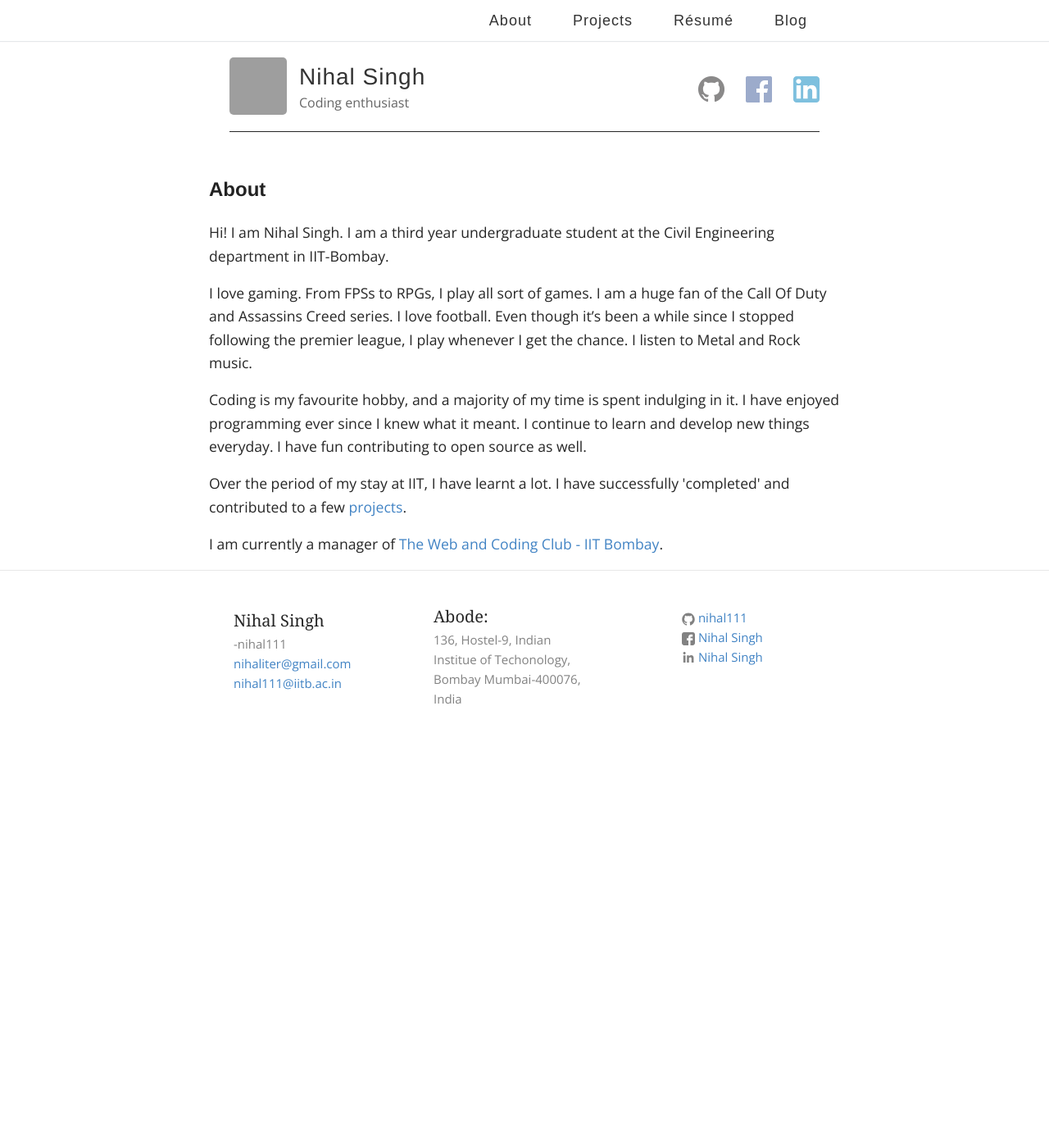
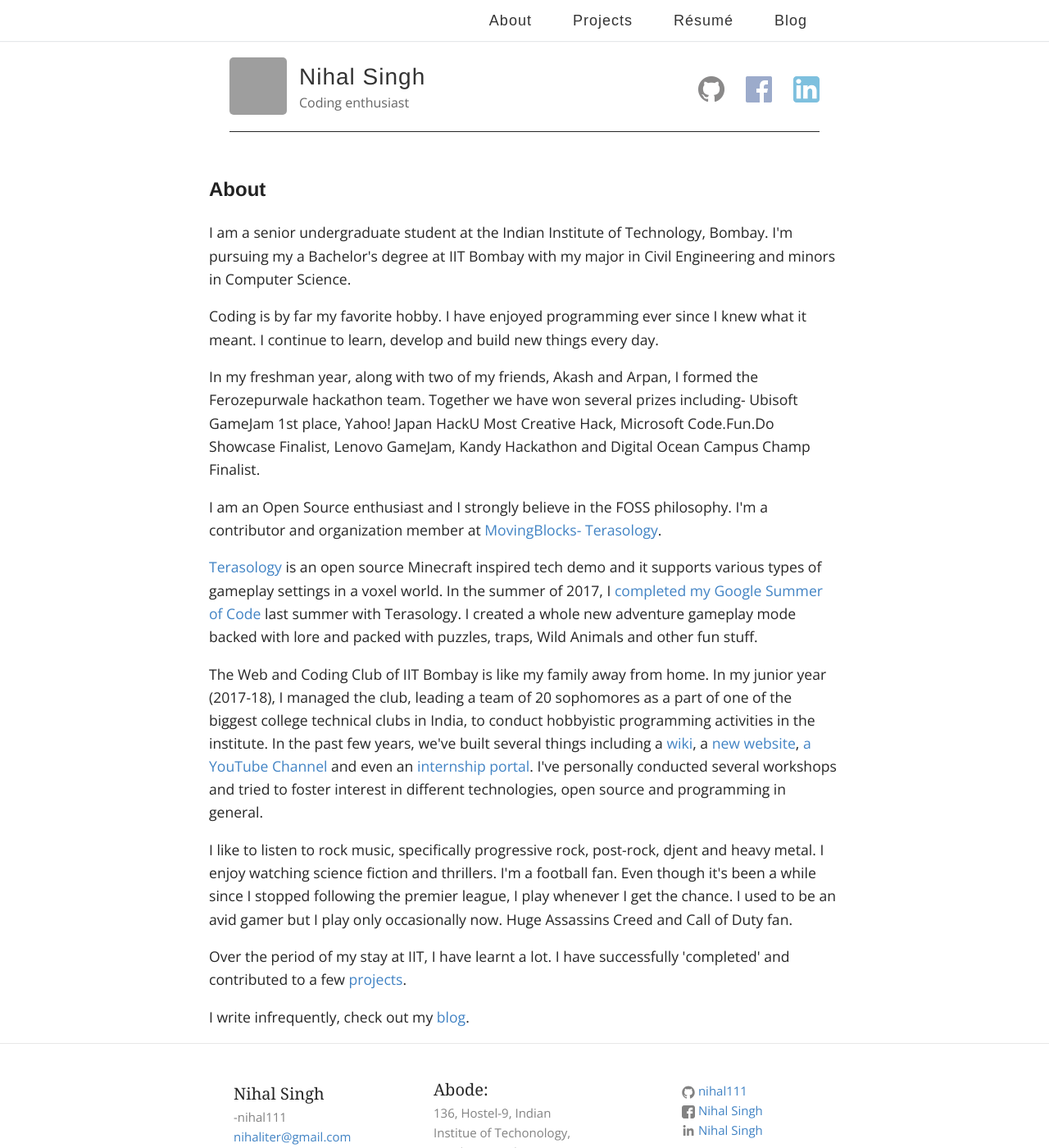
Before and after one commit to nihal111/nihal111.github.io, a Jekyll site: the page built from index.html, in a window 1280 px wide and 1400 px high. Shown: the whole window at 82% size. Built offline with Jekyll 4.4.1, drawn with Linux system fonts in a browser that asks for light colours; some web fonts are replaced; grey boxes are pictures that could not be loaded.

Commit message:
Changed about at long last

```diff
--- a/index.html
+++ b/index.html
@@ -4,17 +4,26 @@ title : About
 header: True
 ---
 
- <article>
-			<h2>About</h2>
+<article>
+<h2>About</h2>
 
-<p>Hi! I am Nihal Singh. I am a third year undergraduate student at the Civil Engineering department in IIT-Bombay.</p>
 
-<p>I love gaming. From FPSs to RPGs, I play all sort of games. I am a huge fan of the Call Of Duty and Assassins Creed series. I love football. Even though it’s been a while since I stopped following the premier league, I play whenever I get the chance. I listen to Metal and Rock music.</p>
+<p>I am a senior undergraduate student at the Indian Institute of Technology, Bombay. I'm pursuing my a Bachelor's degree at IIT Bombay with my major in Civil Engineering and minors in Computer Science.</p>
 
-<p>Coding is my favourite hobby, and a majority of my time is spent indulging in it. I have enjoyed programming ever since I knew what it meant. I continue to learn and develop new things everyday. I have fun contributing to open source as well.</p>
+<p>Coding is by far my favorite hobby. I have enjoyed programming ever since I knew what it meant. I continue to learn, develop and build new things every day.</p>
+
+<p>In my freshman year, along with two of my friends, Akash and Arpan, I formed the Ferozepurwale hackathon team. Together we have won several prizes including- Ubisoft GameJam 1st place, Yahoo! Japan HackU Most Creative Hack, Microsoft Code.Fun.Do Showcase Finalist, Lenovo GameJam, Kandy Hackathon and Digital Ocean Campus Champ Finalist.</p>
+
+<p>I am an Open Source enthusiast and I strongly believe in the FOSS philosophy. I'm a contributor and organization member at <a href="https://github.com/MovingBlocks/Terasology">MovingBlocks- Terasology</a>.</p>
+
+<p><a href="http://terasology.org/">Terasology</a> is an open source Minecraft inspired tech demo and it supports various types of gameplay settings in a voxel world. In the summer of 2017, I <a href="/2017/08/15/GSoC-wrap-up.html">completed my Google Summer of Code</a> last summer with Terasology. I created a whole new adventure gameplay mode backed with lore and packed with puzzles, traps, Wild Animals and other fun stuff.</p>
+
+<p>The Web and Coding Club of IIT Bombay is like my family away from home. In my junior year (2017-18), I managed the club, leading a team of 20 sophomores as a part of one of the biggest college technical clubs in India, to conduct hobbyistic programming activities in the institute. In the past few years, we've built several things including a <a href="https://wncc-iitb.org/wiki">wiki</a>, a <a href="http://wncc-iitb.org/">new website</a>, <a href="https://www.youtube.com/channel/UCs3x_XxwScIAzDUfN1lbbGw">a YouTube Channel</a> and even an <a href="https://portals.wncc-iitb.org/internships/login/">internship portal</a>. I've personally conducted several workshops and tried to foster interest in different technologies, open source and programming in general. </p>
+
+<p>I like to listen to rock music, specifically progressive rock, post-rock, djent and heavy metal. I enjoy watching science fiction and thrillers. I'm a football fan. Even though it's been a while since I stopped following the premier league, I play whenever I get the chance. I used to be an avid gamer but I play only occasionally now. Huge Assassins Creed and Call of Duty fan.</p>
 
 <p>Over the period of my stay at IIT, I have learnt a lot. I have successfully 'completed' and contributed to a few <a href="/projects">projects</a>.</p>
 
-<p>I am currently a manager of <a href="https://www.facebook.com/wncc.iitb/">The Web and Coding Club - IIT Bombay</a>.</p>
+<p>I write infrequently, check out my <a href="/blog">blog</a>.</p>
 
 </article>
```
